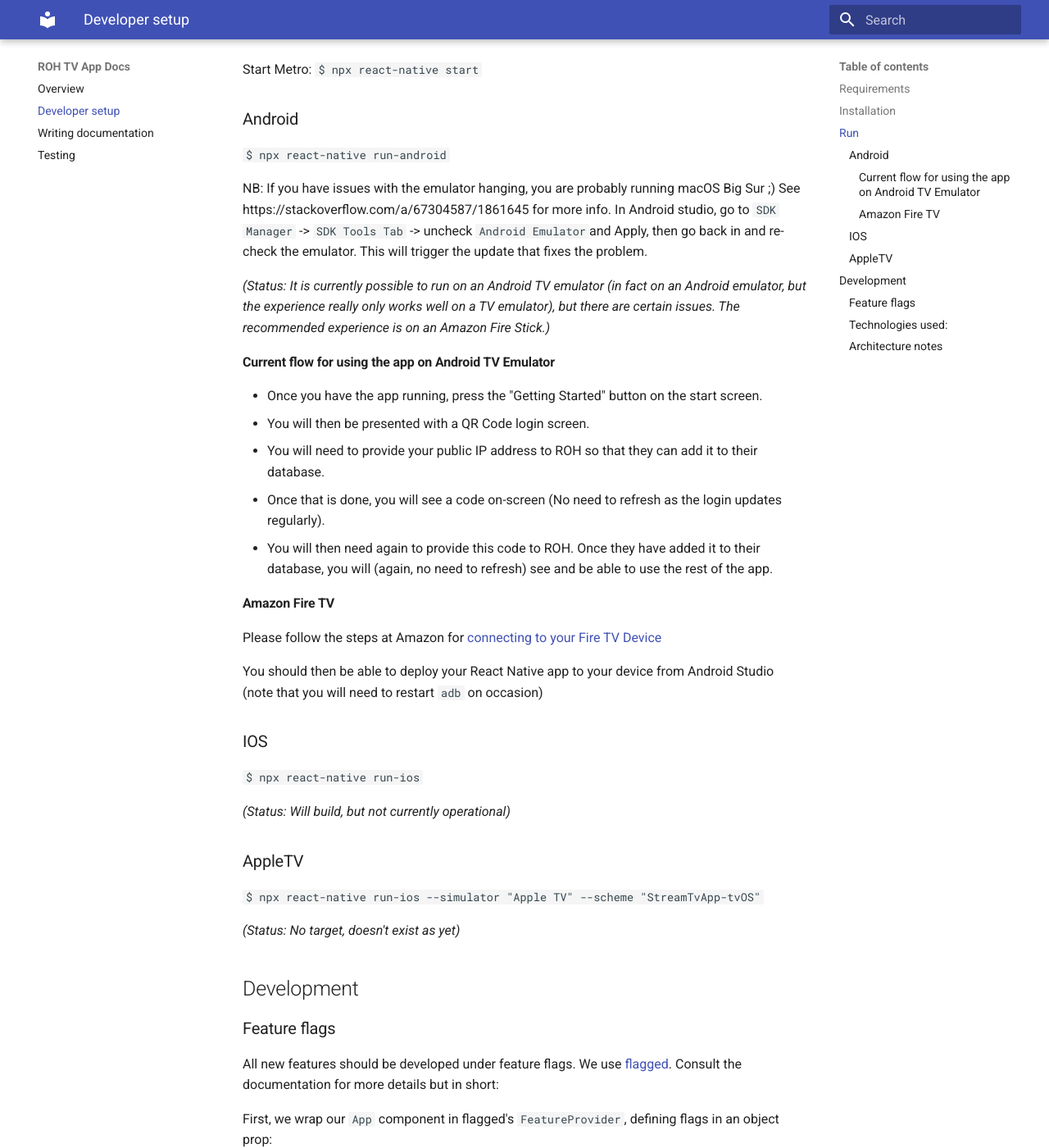
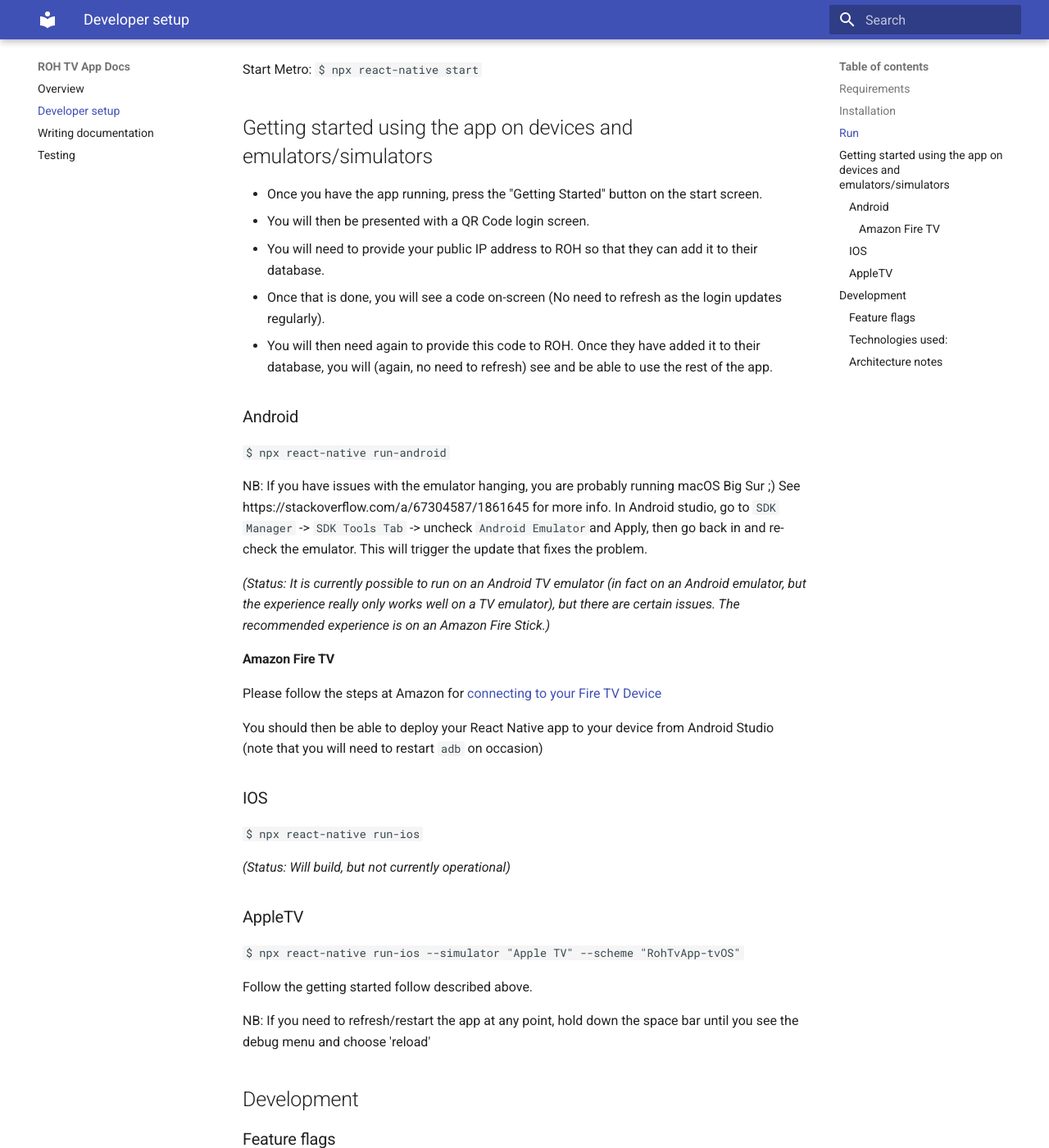
Before and after one commit to royaloperahouse/stream-tv-app, an MkDocs documentation site: the page built from docs/developer-setup.md, in a window 1280 px wide and 1400 px high, scrolled down 1177 px. Shown: the whole window at 82% size. Built offline with MkDocs 1.6.1 and Material for MkDocs 9.7.7, drawn with Linux system fonts in a browser that asks for light colours.

Commit message:
Update developer-setup.md

```diff
--- a/docs/developer-setup.md
+++ b/docs/developer-setup.md
@@ -45,6 +45,13 @@
 Start Metro:
 `$ npx react-native start`
 
+## Getting started using the app on devices and emulators/simulators
+* Once you have the app running, press the "Getting Started" button on the start screen.
+* You will then be presented with a QR Code login screen.
+* You will need to provide your public IP address to ROH so that they can add it to their database.
+* Once that is done, you will see a code on-screen (No need to refresh as the login updates regularly).
+* You will then need again to provide this code to ROH. Once they have added it to their database, you will (again, no need to refresh) see and be able to use the rest of the app.
+
 ### Android
 
 `$ npx react-native run-android`
@@ -52,13 +59,6 @@
 NB: If you have issues with the emulator hanging, you are probably running macOS Big Sur ;) See https://stackoverflow.com/a/67304587/1861645 for more info. In Android studio, go to `SDK Manager` -> `SDK Tools Tab` -> uncheck `Android Emulator`and Apply, then go back in and re-check the emulator. This will trigger the update that fixes the problem.
 
 _(Status: It is currently possible to run on an Android TV emulator (in fact on an Android emulator, but the experience really only works well on a TV emulator), but there are certain issues. The recommended experience is on an Amazon Fire Stick.)_
-
-#### Current flow for using the app on Android TV Emulator
-* Once you have the app running, press the "Getting Started" button on the start screen.
-* You will then be presented with a QR Code login screen.
-* You will need to provide your public IP address to ROH so that they can add it to their database.
-* Once that is done, you will see a code on-screen (No need to refresh as the login updates regularly).
-* You will then need again to provide this code to ROH. Once they have added it to their database, you will (again, no need to refresh) see and be able to use the rest of the app.
 
 #### Amazon Fire TV
 
@@ -74,9 +74,11 @@
 
 ### AppleTV
 
-`$ npx react-native run-ios  --simulator "Apple TV" --scheme "StreamTvApp-tvOS"`
+`$ npx react-native run-ios  --simulator "Apple TV" --scheme "RohTvApp-tvOS"`
 
-_(Status: No target, doesn't exist as yet)_
+Follow the getting started follow described above.
+
+NB: If you need to refresh/restart the app at any point, hold down the space bar until you see the debug menu and choose 'reload'
 
 ## Development
 
```
